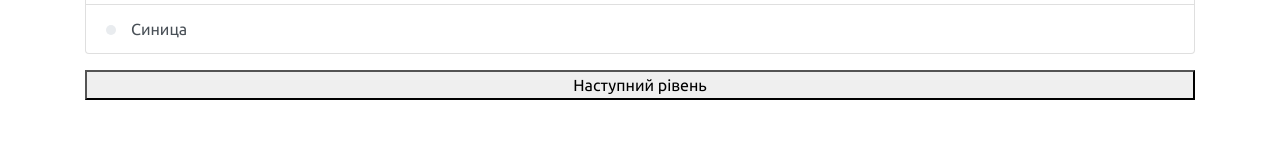
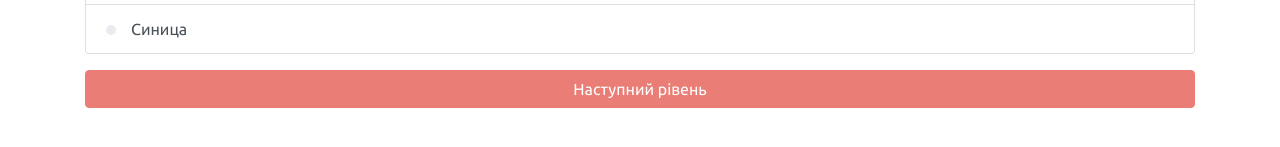
Before and after one commit to evannetta/songbird, a React (Create React App) app: page / in a window 1280 px wide. Shown: the part 547-694 px from the top of the page. Built offline with nearby package versions, Linux system fonts and the light colour scheme; no server answers.

Commit message:
add score

```diff
--- a/src/App.js
+++ b/src/App.js
@@ -16,6 +16,8 @@ const App = () => {
   const [birdIndex, setbirdIndex] = useState(Math.floor(Math.random() * max));
   const [birdName, setBirdName] = useState(birdsData[pageNumber][birdIndex].name);
   const [audio, setAudio] = useState(birdsData[pageNumber][birdIndex].audio);
+  const [score, setScore] = useState(0);
+  const [levelScore, setLevelScore] = useState(5);
   console.log(birdName);
 
   let answers = birdsData[pageNumber].map((item) => item.name);
@@ -28,7 +30,12 @@ const App = () => {
     if(!success){
       if(button.name === birdName){
           setSuccess(true);
+          setScore(score + levelScore);
+          setLevelScore(5);
+      } else{
+        setLevelScore(levelScore - 1);
       }
+
       let newBtnClass = [...btnAnswerClass];
       newBtnClass[button.value] = classNames(
       'indicator',
@@ -39,6 +46,7 @@ const App = () => {
   }
 
   const handleNextLevel = () =>{
+
     setPageNumber(pageNumber < 5 ? pageNumber + 1 : 0);
     setSuccess(false);
     setbirdIndex(Math.floor(Math.random() * max));
@@ -49,11 +57,17 @@ const App = () => {
 
    return (
     <Container className="App">
-      <Header page = {pageNumber}/>
+      <Header page = {pageNumber} score = {score}/>
       <Question name = {success? birdName : '???????' } audio = {audio}/>
       <Answers answers = {answers} btnClass = {btnAnswerClass} handleAnswers = {handleAnswers}/>
       {/* <Description /> */}
-      <button className="mt-3 w-100" onClick = {handleNextLevel}>Наступний рівень</button>
+      <button
+        type="button"
+        className={`mt-3 w-100 btn ${success ? 'btn-success':'btn-danger'}`}
+        onClick = {handleNextLevel}
+        disabled = {!success}>
+          Наступний рівень
+      </button>
     </Container>
   );
 }
--- a/src/Components/Header.js
+++ b/src/Components/Header.js
@@ -1,13 +1,13 @@
 import React from 'react';
 import { Pagination, Container, Badge } from 'react-bootstrap'
-const Header = ({page}) => {
+const Header = ({page, score}) => {
     const data = ['Розминка','Гороб\'ячі','Лісові птахи', 'Співучі птахи', 'Хижі птахи', 'Морські птахи'];
     return (
         <>
             <Container className = 'd-flex flex-wrap justify-content-between'>
             <h1 className = 'text-success'>Song<span className = 'text-warning'>Bird</span></h1>
             <Badge className = 'align-self-end mb-2' pill variant = 'info'>
-                Балів: <span className = 'score'>0</span>
+                Балів: <span className = 'score'>{score}</span>
             </Badge>
             </Container>
             <Pagination className = 'd-flex flex-wrap'>
```
